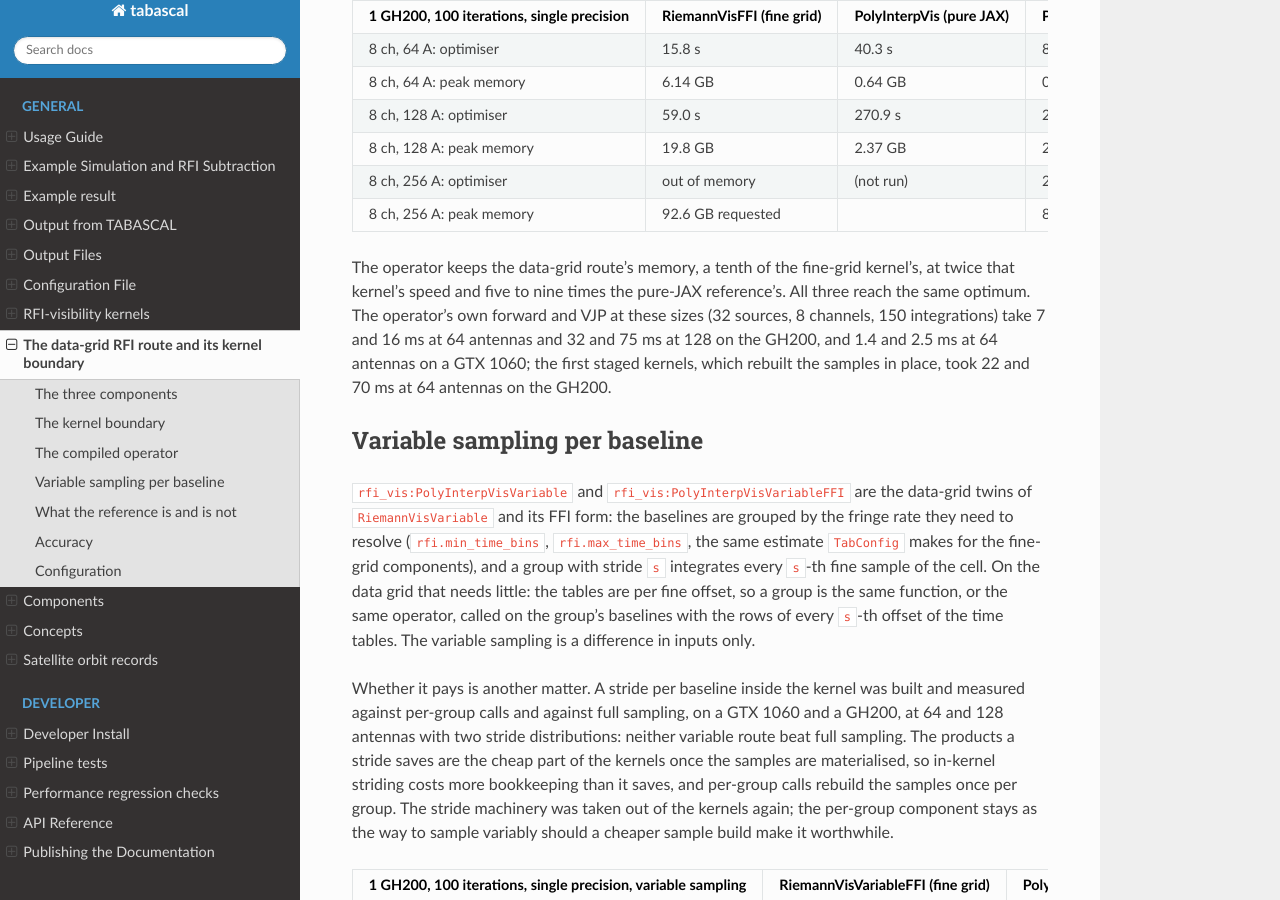
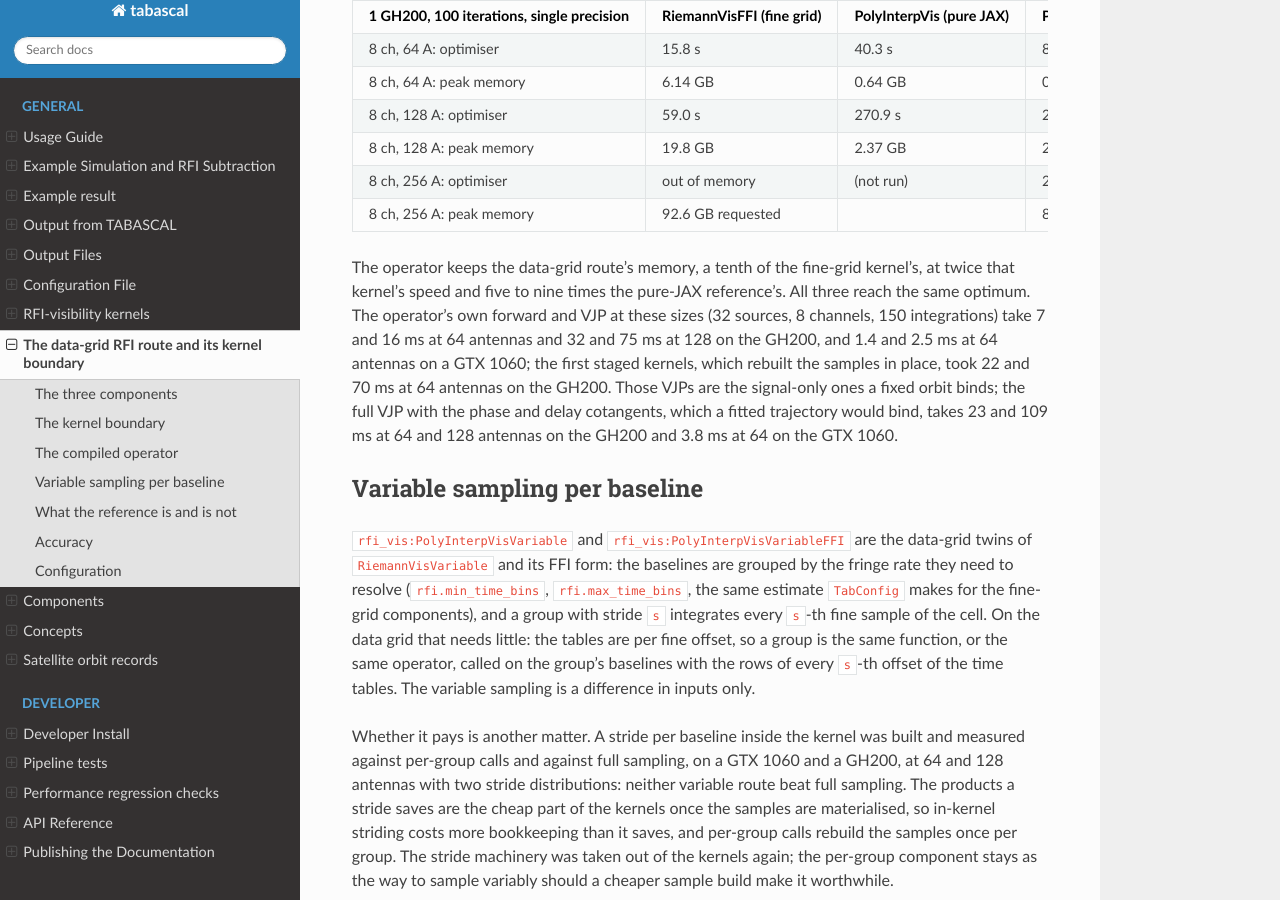
Before and after one commit to epfl-radio-astro/tabascal, a Sphinx documentation site: the page built from docs/coarse_rfi_vis.md, in a window 1280 px wide and 900 px high, scrolled down 3846 px. Built offline with Sphinx 7.4.7 and the Read the Docs theme 3.1.0, drawn with Linux system fonts in a browser that asks for light colours.

Commit message:
Record the full VJP's cost beside the signal-only one

```diff
--- a/docs/coarse_rfi_vis.md
+++ b/docs/coarse_rfi_vis.md
@@ -201,7 +201,10 @@ reference's. All three reach the same optimum. The operator's own forward
 and VJP at these sizes (32 sources, 8 channels, 150 integrations) take 7 and
 16 ms at 64 antennas and 32 and 75 ms at 128 on the GH200, and 1.4 and 2.5 ms
 at 64 antennas on a GTX 1060; the first staged kernels, which rebuilt the
-samples in place, took 22 and 70 ms at 64 antennas on the GH200.
+samples in place, took 22 and 70 ms at 64 antennas on the GH200. Those VJPs
+are the signal-only ones a fixed orbit binds; the full VJP with the phase and
+delay cotangents, which a fitted trajectory would bind, takes 23 and 109 ms
+at 64 and 128 antennas on the GH200 and 3.8 ms at 64 on the GTX 1060.
 
 ## Variable sampling per baseline
 
```
